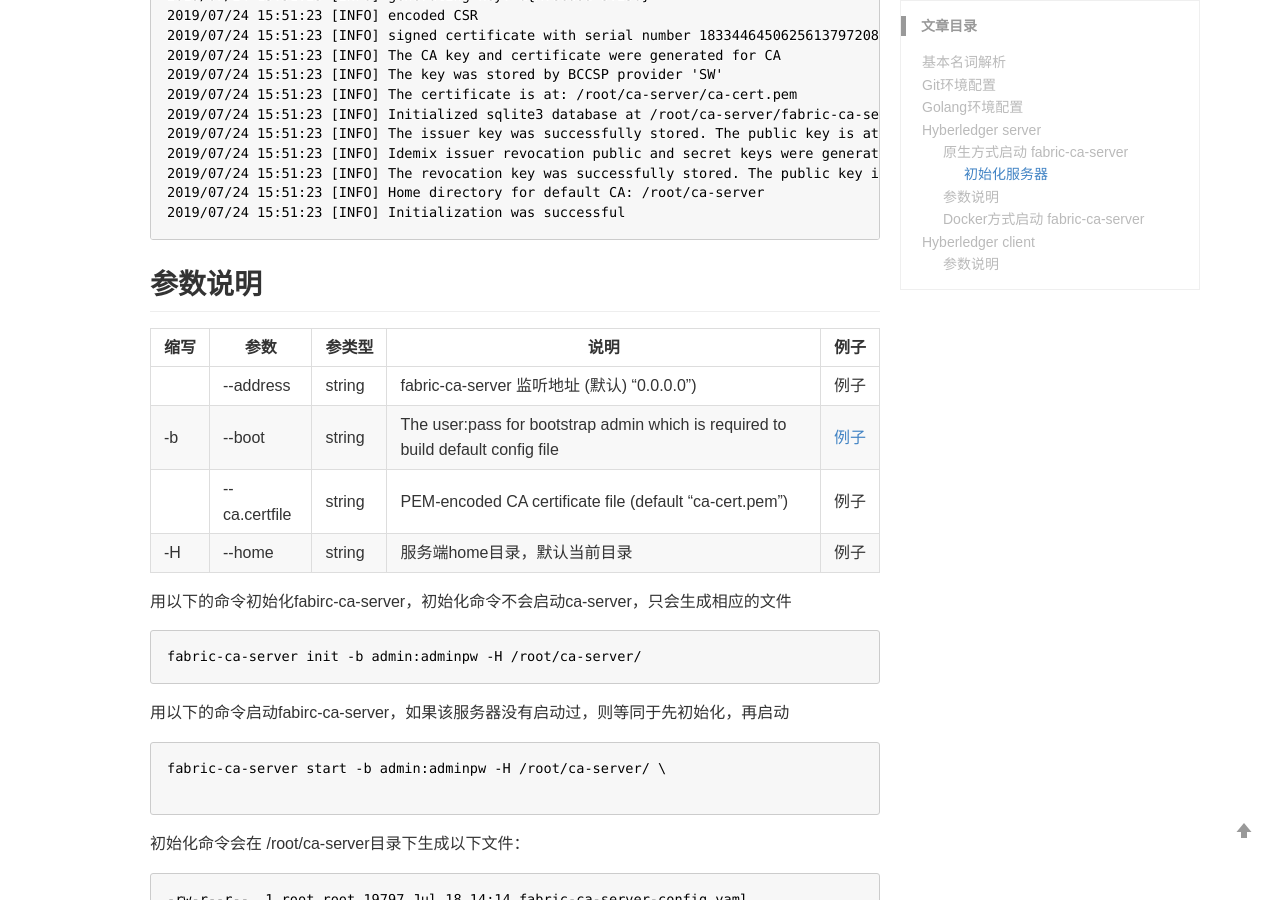
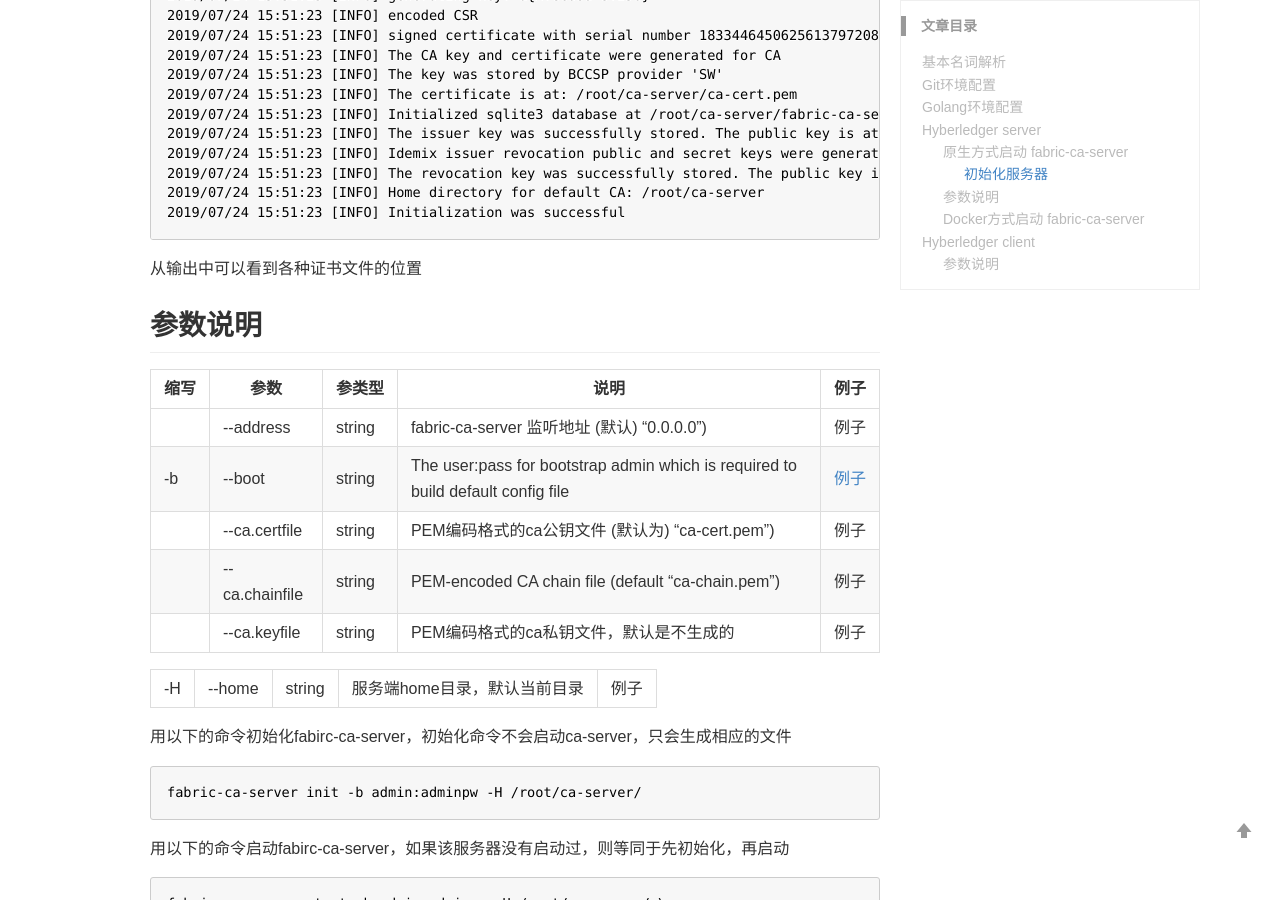
Before and after one commit to nox60/nox60.github.io, a Jekyll site: the page built from _posts/2019-07-18-Hyperledge-fabirc-ca.md, in a window 1280 px wide and 900 px high, scrolled down 3001 px. Built offline with Jekyll 4.4.1, drawn with Linux system fonts in a browser that asks for light colours; our own code applies the rules of GitHub Pages for plain Markdown files; comment, search, counter and statistics services are not loaded.

Commit message:
update files

````diff
--- a/_posts/2019-07-18-Hyperledge-fabirc-ca.md
+++ b/_posts/2019-07-18-Hyperledge-fabirc-ca.md
@@ -138,6 +138,9 @@
 2019/07/24 15:51:23 [INFO] Initialization was successful
 ```
 
+从输出中可以看到各种证书文件的位置
+
+
 
 
 ## 参数说明
@@ -148,7 +151,10 @@
 | ---------  | --------- | ----   | -------   | --- |
 |      | -&zwnj;-address      | string    | fabric-ca-server 监听地址 (默认) "0.0.0.0")  | <a name="锚点名称">例子</a>|
 | -b     | -&zwnj;-boot       | string    | The user:pass for bootstrap admin which is required to build default config file  | <a href="#start_ca_server">例子</a> |
-|  | -&zwnj;-ca.certfile | string    | PEM-encoded CA certificate file (default "ca-cert.pem")  | <a name="锚点名称">例子</a> |
+|  | -&zwnj;-ca.certfile | string    | PEM编码格式的ca公钥文件 (默认为) "ca-cert.pem")  | <a name="锚点名称">例子</a> |
+|  | -&zwnj;-ca.chainfile | string    | PEM-encoded CA chain file (default "ca-chain.pem")  | <a name="锚点名称">例子</a> |
+|  | -&zwnj;-ca.keyfile | string    | PEM编码格式的ca私钥文件，默认是不生成的  | <a name="锚点名称">例子</a> |
+
 | -H | -&zwnj;-home | string    | 服务端home目录，默认当前目录 | <a name="init_ca_server">例子</a> |
 
 
````
